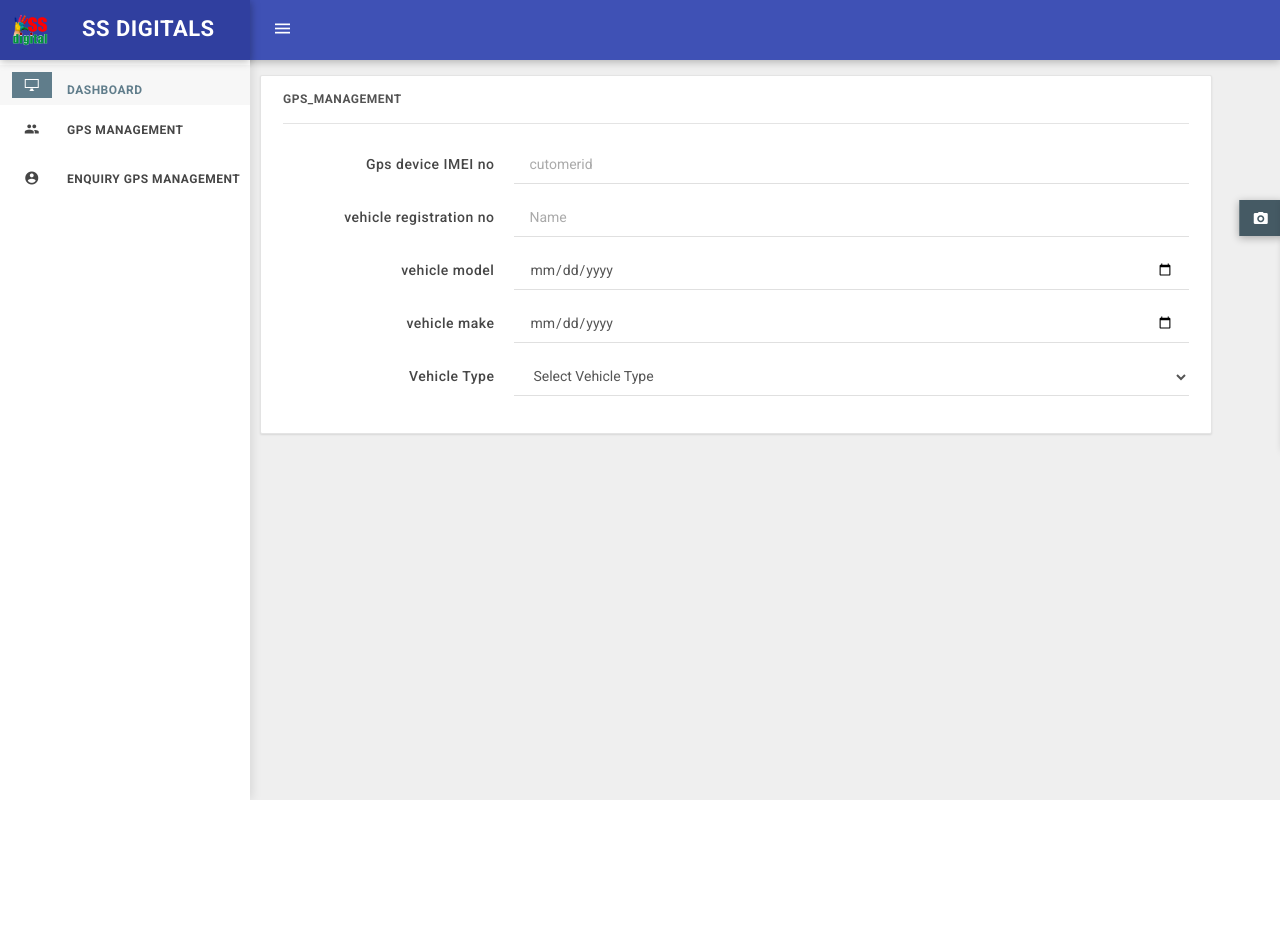
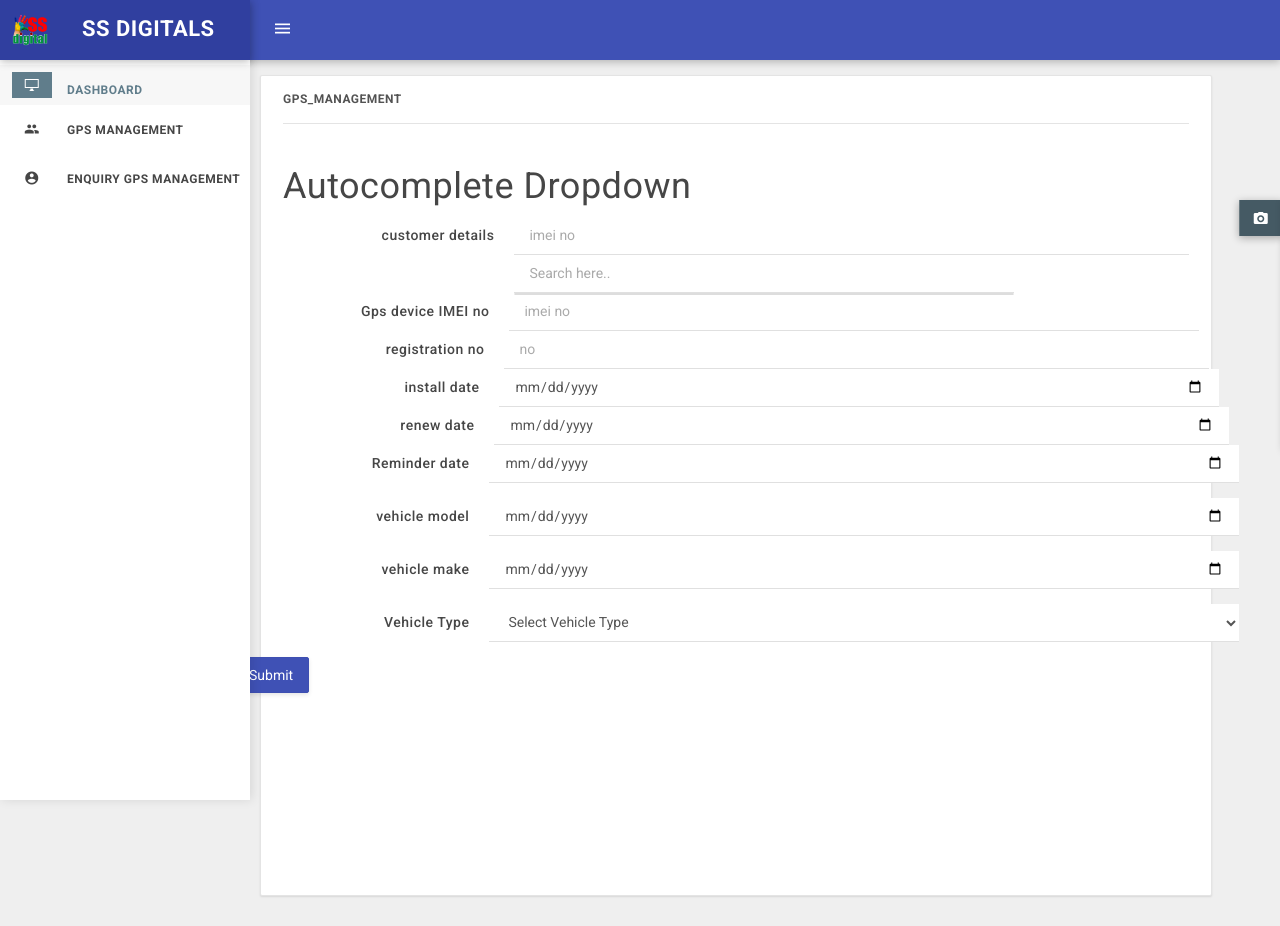
Before and after one commit to Munindra-s/gps_management, a Django app: page /add_gps/ in a window 1280 px wide. Before the commit the page ends 800 px from the top, so only its background shows below. Run offline with Django 5.2, Linux system fonts and the light colour scheme; a user stored in the database is signed in; data comes from the database, SQL or seed files in the repository; some libraries are stand-ins or nearby versions; some web fonts are replaced.

Commit message:
gps management

```diff
--- a/first folder/app4/app1/models.py
+++ b/first folder/app4/app1/models.py
@@ -33,8 +33,11 @@ class add_enquiry(models.Model):
 
 
 class add_gps(models.Model):
-    vehicle_id=models.CharField( max_length=50)
-    vehicle_registration_no=models.IntegerField()
+    Gps_device_IMEI_no=models.IntegerField(null=True)
+    install_date=models.DateField( auto_now=False, auto_now_add=False,null=True)
+    renew_date=models.DateField( auto_now=False, auto_now_add=False,null=True)
+    reminder_date=models.DateField( auto_now=False, auto_now_add=False,null=True)
+    registration_no=models.CharField( max_length=50)
     vehicle_model=models.DateField( auto_now=False, auto_now_add=False)
     vehicle_make=models.DateField( auto_now=False, auto_now_add=False)
     vehicle_type=models.CharField( max_length=50)
--- a/first folder/app4/app1/urls.py
+++ b/first folder/app4/app1/urls.py
@@ -11,6 +11,7 @@ urlpatterns =[
     path('sign_out',views.sign_out,name='sign_out'),
     path('auto/',views.city_autocomplete,name='auto'),
     path('insurance/',views.add_insurancesss,name='insurance'),
-    path('path_insurance/',views.list_insurance,name='path_insurance')
+    path('path_insurance/',views.list_insurance,name='path_insurance'),
+    # path('gps/',views.town_autocomplete,name='gps')
 
 ]
--- a/first folder/app4/app1/views.py
+++ b/first folder/app4/app1/views.py
@@ -65,14 +65,21 @@ def list_enquiry(request):
 @login_required
 def add_gps_management(request):
         if request.method =='POST':
-                vehicle_id=request.POST['vehicle_id']
+                Gps_device_IMEI_no=request.POST['Gps_device_IMEI_no']
+                registration_no=request.POST['registration_no']
+                install_date=request.POST['install_date']
+                renew_date=request.POST['renew_date']
+                reminder_date=request.POST['reminder_date']
                 vehicle_model=request.POST['vehicle_model']
-                vehicle_registration_no=request.POST['vehicle_registration_no']
                 vehicle_type=request.POST['vehicle_type']
                 vehicle_make=request.POST['vehicle_make']
-                add_gps.objects.create(vehicle_id=vehicle_id,vehicle_model=vehicle_model,vehicle_registration_no=vehicle_registration_no,vehicle_type=vehicle_type,vehicle_make=vehicle_make)
+                add_gps.objects.create(Gps_device_IMEI_no=Gps_device_IMEI_no,registration_no=registration_no,vehicle_model=vehicle_model,vehicle_type=vehicle_type,vehicle_make=vehicle_make,install_date=install_date,reminder_date=reminder_date,renew_date=renew_date)
+        data=add_customer.objects.all()
+        context={'sent':data}
 
-        return render(request,'add_gps.html')
+        return render(request,'add_gps.html',context)
+
+
 def list_gps_management(request):
         content=add_gps.objects.all()
         context={'sent':content}
@@ -121,5 +128,12 @@ def add_insurancesss(request):
 
 def list_insurance(request):
         part=add_insurance.objects.all()
-        concept={'sent':part}
-        return render(request,'list_insurance.html',concept)
+        context={'sent':part}
+        return render(request,'list_insurance.html',context)
+
+# def town_autocomplete(request):
+#     data = add_gps.objects.all()
+#     context = {'sent':data}
+#     # Add_Insurance;.objects.create(invoice_number = 1, customer_name = "Test", date = "25-10-2001", total_amount = 1000)
+
+#     return render(request,'add_gps.html', context)
--- a/first folder/app4/templates/add_gps.html
+++ b/first folder/app4/templates/add_gps.html
@@ -36,6 +36,26 @@
 
 	<!-- Match Media polyfill for IE9 -->
 	<!--[if IE 9]> <script src="scripts/ie/matchMedia.js"></script>  <![endif]-->
+	<style>
+        /* Style the autocomplete dropdown */
+        .autocomplete-items {
+            position: absolute;
+            border: 1px solid #ddd;
+            border-radius: 5px;
+            max-height: 200px;
+            overflow-y: auto;
+            background-color: #fff;
+            z-index: 99;
+            width: 500px;
+        }
+        .autocomplete-items div {
+            padding: 10px;
+            cursor: pointer;
+        }
+        .autocomplete-items div:hover {
+            background-color: #f1f1f1;
+        }
+    </style>
 
 
 </head>
@@ -223,19 +243,49 @@
 							{% csrf_token %}
 							 <!-- form horizontal acts as a row -->
 							<!-- Customer Id -->
+							<h1>Autocomplete Dropdown</h1>
+
+							<!--<form action="">
+								<input type="text" id="search" placeholder="Search here.." class="form-control" style="width:500px;" autocomplete="off" />
+								<div id="autocomplete-list" class="autocomplete-items"></div>
+							</form>-->
+							<div class="form-group">
+								<label class="col-md-3 control-label">customer details</label>
+								<div class="col-md-9">
+									<input type="text" name="customer_details" class="form-control" placeholder="imei no" required >
+									<input type="text" id="search" placeholder="Search here.." class="form-control" style="width:500px;" autocomplete="off" />
+                                    <div id="autocomplete-list" class="autocomplete-items"></div>
+							</div>
+
 							<div class="form-group">
 								<label class="col-md-3 control-label">Gps device IMEI no</label>
 								<div class="col-md-9">
-									<input type="number" name="vehicle_id" class="form-control" placeholder="cutomerid" >
-								</div>
+									<input type="number" name="Gps_device_IMEI_no" class="form-control" placeholder="imei no" required >
+							</div>
 
+							<div class="form-group">
+								<label class="col-md-3 control-label">registration no</label>
+								<div class="col-md-9">
+									<input type="text" name="registration_no" class="form-control" placeholder="no" required >
 							</div>
-							<!-- Name -->
+
 							<div class="form-group">
-								<label class="col-md-3 control-label">vehicle registration no</label>
+								<label class="col-md-3 control-label">install date</label>
 								<div class="col-md-9">
-									<input type="number" class="form-control" name="vehicle_registration_no" placeholder="Name" required>
-								</div>
+									<input type="date" name="install_date" class="form-control" placeholder="date" >
+							</div>
+							<div class="form-group">
+								<label class="col-md-3 control-label">renew date </label>
+								<div class="col-md-9">
+									<input type="date" name="renew_date" class="form-control" placeholder="cutomerid" >
+							</div>
+							<div class="form-group">
+								<label class="col-md-3 control-label">Reminder date</label>
+								<div class="col-md-9">
+									<input type="date" name="reminder_date" class="form-control" placeholder="cutomerid" >
+							</div>
+
+
 
 							</div>
 							<div class="form-group">
@@ -266,20 +316,15 @@
 									</select>
 								</div>
 							</div>
+							<div class="clearfix center">
+								<button class="btn btn-primary mr5" type="submit" id="submitButton">Submit</button>
+							</div>
 
 
 
 
 							</div>
 
-
-
-
-
-
-
-
-                            	<div class="clearfix center">
 
 							</div>
 
@@ -421,6 +466,7 @@
 
 
 	<script>
+
 		// Example list of existing phone numbers (this can come from a database)
 		const existingPhoneNumbers = [
 			{% for num in phone %}
@@ -460,6 +506,44 @@
 			}
 		});
 	</script>
+	<script>
+		document.addEventListener("DOMContentLoaded", function () {
+            // Sample data (you will replace this with Django dynamic data)
+            var customerData = [
+                {% for item in sent %}
+                    "{{ item.name}} --- {{item.phone}}",
+                {% endfor %}
+            ];
+
+            var input = document.getElementById("search");
+            var autocompleteList = document.getElementById("autocomplete-list");
+
+            input.addEventListener("input", function () {
+                var val = this.value;
+                autocompleteList.innerHTML = ""; // Clear previous results
+
+                if (!val) return; // Stop if input is empty
+
+                customerData.forEach(function (item) {
+                    if (item.toLowerCase().includes(val.toLowerCase())) {
+                        var suggestion = document.createElement("div");
+                        suggestion.textContent = item;
+                        suggestion.addEventListener("click", function () {
+                            input.value = item; // Set input value on selection
+                            autocompleteList.innerHTML = ""; // Hide dropdown
+                        });
+                        autocompleteList.appendChild(suggestion);
+                    }
+                });
+            });
+
+            document.addEventListener("click", function (e) {
+                if (!input.contains(e.target) && !autocompleteList.contains(e.target)) {
+                    autocompleteList.innerHTML = ""; // Hide dropdown when clicking outside
+                }
+            });
+        });
+	</script>
 
 </body>
 </html>
```
Also changed, not shown: first folder/app4/templates/list_gps.html (+28 -4 lines), first folder/app4/app1/migrations/0011_remove_add_gps_vehicle_id_add_gps_gps_device_imei_n0_and_more.py (added), first folder/app4/app1/migrations/0012_rename_reminder_date_add_gps_reminder_dates.py (added), first folder/app4/app1/migrations/0013_remove_add_gps_renew_date.py (added), first folder/app4/app1/migrations/0014_remove_add_gps_gps_device_imei_n0_and_more.py (added), first folder/app4/app1/migrations/0015_add_gps_gps_device_imei_no_add_gps_install_date_and_more.py (added), first folder/app4/app1/migrations/0016_remove_add_gps_vehicle_registration_no.py (added), first folder/app4/app1/migrations/0017_remove_add_gps_gps_device_imei_no_and_more.py (added), first folder/app4/app1/migrations/0018_add_gps_gps_device_imei_no_add_gps_install_date_and_more.py (added), first folder/app4/app1/migrations/0019_add_gps_vehicle_id.py (added), first folder/app4/app1/migrations/0020_remove_add_gps_vehicle_id.py (added), first folder/app4/app1/migrations/0021_add_gps_registration_no.py (added), first folder/app4/app1/migrations/0022_alter_add_gps_registration_no.py (added), first folder/app4/db.sqlite3.
